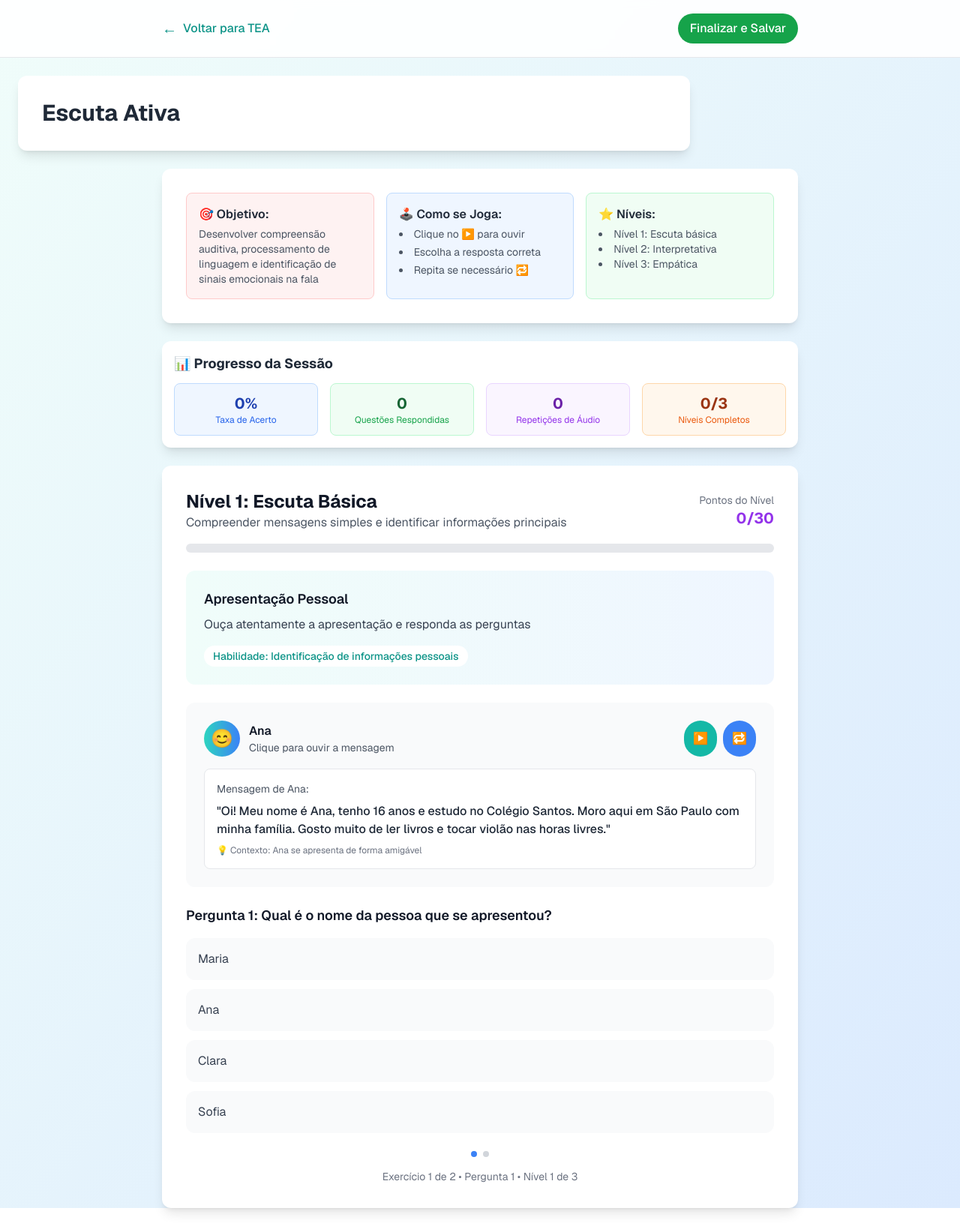
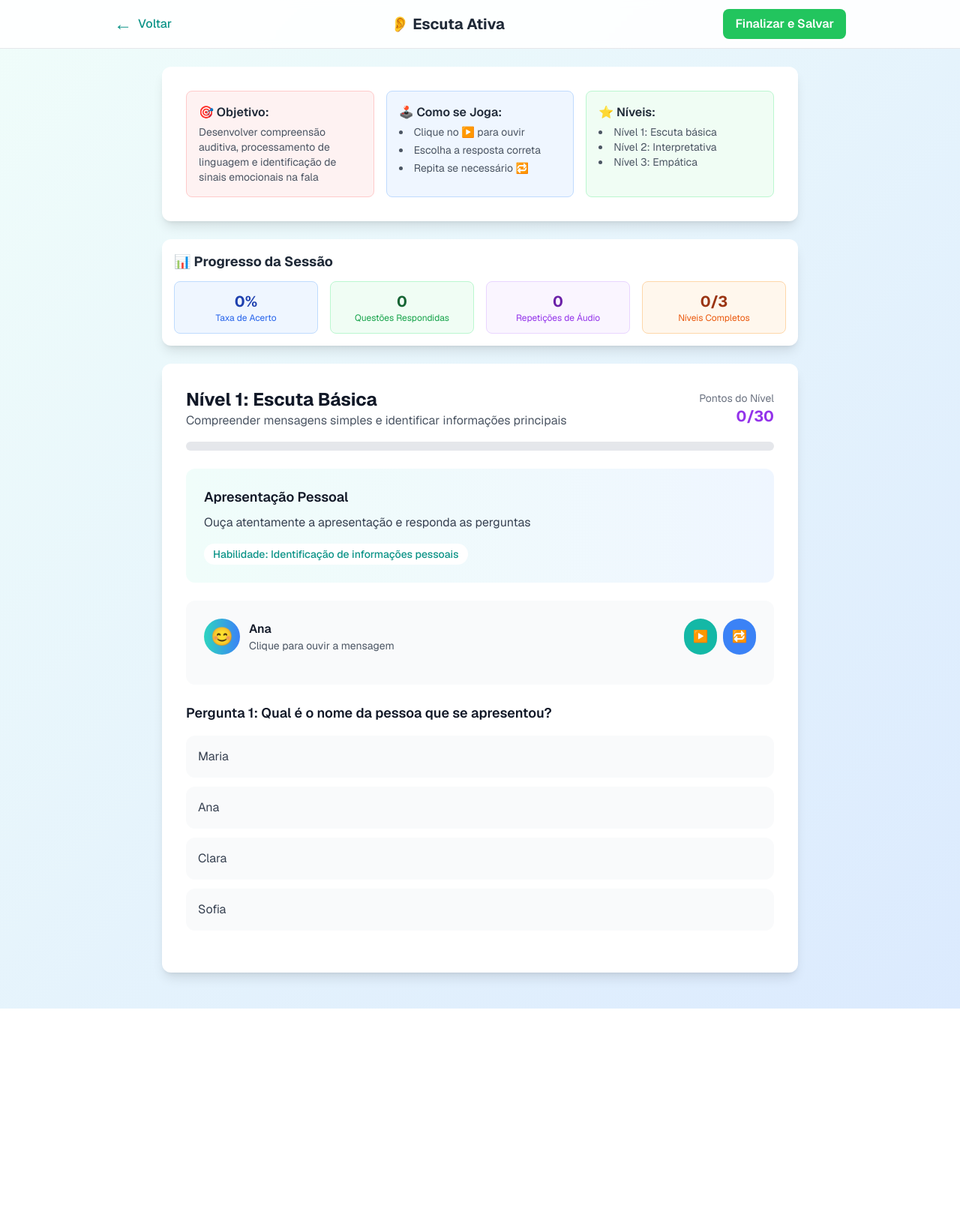
Before and after one commit to ClaudemirWork/teaplus-working, a Next.js app: page /active-listening in a window 1280 px wide. Shown: the whole page at 75% size. After the commit the page ends 1345 px from the top, so only its background shows below. Built offline with nearby package versions, Linux system fonts and the light colour scheme.

Commit message:
Update page.tsx correção do botão voltar para o dashboard em escuta ativa

```diff
--- a/app/active-listening/page.tsx
+++ b/app/active-listening/page.tsx
@@ -387,7 +387,6 @@ export default function ActiveListening() {
     })
   }
 
-  // FUNÇÃO DE SALVAMENTO - IGUAL AO CAA
   const handleSaveSession = async () => {
     if (metrics.totalQuestions === 0) {
       alert('Nenhuma interação foi registrada para salvar.')
@@ -398,12 +397,8 @@ export default function ActiveListening() {
 
     const fimSessao = new Date()
     const duracaoSegundos = Math.round((fimSessao.getTime() - inicioSessao.getTime()) / 1000)
-    const avgResponseTime = metrics.responseTime.length > 0
-      ? Math.floor(metrics.responseTime.reduce((a, b) => a + b, 0) / metrics.responseTime.length / 1000)
-      : 0
 
     try {
-      // Obter o usuário atual - EXATAMENTE COMO NO CAA
       const { data: { user }, error: userError } = await supabase.auth.getUser()
 
       if (userError || !user) {
@@ -413,39 +408,36 @@ export default function ActiveListening() {
         return
       }
 
-      // Salvar na tabela sessoes - MESMA ESTRUTURA DO CAA
-      const { data, error } = await supabase
+      const { error } = await supabase
         .from('sessoes')
         .insert([{
           usuario_id: user.id,
           atividade_nome: 'Escuta Ativa',
           pontuacao_final: totalScore,
-          data_fim: fimSessao.toISOString()
+          data_fim: fimSessao.toISOString(),
+          metricas: { ...metrics, duracaoSegundos } // Adicionando métricas
         }])
 
       if (error) {
         console.error('Erro ao salvar:', error)
         alert(`Erro ao salvar: ${error.message}`)
       } else {
-        // Mostrar resumo antes de redirecionar
         const resumo = `Sessão salva com sucesso!
 
 📊 Métricas da Sessão:
 • Exercícios Completados: ${metrics.totalQuestions}
 • Taxa de Acerto: ${Math.round((metrics.correctAnswers / Math.max(metrics.totalQuestions, 1)) * 100)}%
 • Tempo Total: ${Math.floor(duracaoSegundos / 60)}min ${duracaoSegundos % 60}s
-• Compreensão Simples: ${metrics.simpleComprehension}
-• Compreensão Complexa: ${metrics.complexComprehension}
-• Compreensão Inferencial: ${metrics.inferentialComprehension}
 • Repetições de Áudio: ${metrics.audioRepeats}
 
-🎯 Métricas Científicas:
-• CELF-5 (Compreensão Auditiva): ${metrics.correctAnswers}/${metrics.totalQuestions}
-• ADOS-2 (Atenção): ${metrics.audioRepeats < 3 ? 'Adequada' : 'Necessita Suporte'}
-• Listener Feedback: ${metrics.listenerFeedback} interações`
+🎯 Desempenho em Habilidades:
+• Compreensão Simples: ${metrics.simpleComprehension} acertos
+• Compreensão Complexa: ${metrics.complexComprehension} acertos
+• Compreensão Inferencial: ${metrics.inferentialComprehension} acertos
+`
 
         alert(resumo)
-        router.push('/profileselection')
+        router.push('/dashboard') // Redireciona para o novo dashboard
       }
     } catch (error: any) {
       console.error('Erro inesperado:', error)
@@ -455,37 +447,40 @@ export default function ActiveListening() {
     }
   }
 
-  if (gameCompleted) {
-    return (
-      <div className="min-h-screen bg-gradient-to-br from-teal-50 to-blue-100">
-        {/* Header com Botão Finalizar */}
-        <div className="bg-white/90 backdrop-blur-sm border-b border-gray-200 sticky top-0 z-10">
-          <div className="max-w-4xl mx-auto px-4 sm:px-6 py-4">
-            <div className="flex items-center justify-between">
+  // ---- Componente de Cabeçalho Reutilizável ----
+  const GameHeader = () => (
+    <header className="bg-white/90 backdrop-blur-sm border-b border-gray-200 sticky top-0 z-10">
+      <div className="max-w-5xl mx-auto px-4 sm:px-6">
+        <div className="flex items-center justify-between h-16">
           <Link
-                href="/tea"
-                className="flex items-center text-teal-600 hover:text-teal-700 transition-colors min-h-[44px] px-2 -ml-2"
+            href="/dashboard"
+            className="flex items-center text-teal-600 hover:text-teal-700 transition-colors"
           >
-                <span className="text-xl mr-2">←</span>
-                <span className="text-sm sm:text-base font-medium">Voltar</span>
+            <span className="text-2xl mr-2">←</span>
+            <span className="font-medium text-sm sm:text-base">Voltar</span>
           </Link>
 
-              <h1 className="text-lg sm:text-xl font-bold text-gray-800">
+          <h1 className="text-lg sm:text-xl font-bold text-gray-800 text-center">
             👂 Escuta Ativa
           </h1>
 
           <button
             onClick={handleSaveSession}
             disabled={salvando}
-                className="bg-green-500 hover:bg-green-600 text-white px-4 py-2 rounded-lg font-semibold transition-colors disabled:bg-green-400"
+            className="bg-green-500 hover:bg-green-600 text-white px-4 py-2 rounded-lg font-semibold transition-colors disabled:bg-green-400 disabled:cursor-not-allowed"
           >
             {salvando ? 'Salvando...' : 'Finalizar e Salvar'}
           </button>
         </div>
       </div>
-        </div>
+    </header>
+  )
 
-        <div className="max-w-4xl mx-auto px-4 sm:px-6 py-6">
+  if (gameCompleted) {
+    return (
+      <div className="min-h-screen bg-gradient-to-br from-teal-50 to-blue-100">
+        <GameHeader />
+        <main className="max-w-4xl mx-auto px-4 sm:px-6 py-6">
           <div className="flex min-h-[500px] items-center justify-center">
             <div className="max-w-2xl text-center">
               <div className="rounded-3xl bg-white p-8 sm:p-12 shadow-xl">
@@ -533,45 +528,19 @@ export default function ActiveListening() {
               </div>
             </div>
           </div>
-        </div>
+        </main>
       </div>
     )
   }
 
   return (
     <div className="min-h-screen bg-gradient-to-br from-teal-50 to-blue-100">
-      {/* Header com Botão Finalizar Sempre Visível - IGUAL AO CAA */}
-      <div className="bg-white/90 backdrop-blur-sm border-b border-gray-200 sticky top-0 z-10">
-        <div className="max-w-4xl mx-auto px-4 sm:px-6 py-4">
-          <div className="flex items-center justify-between">
-            <Link
-              href="/tea"
-              className="flex items-center text-teal-600 hover:text-teal-700 transition-colors min-h-[44px] px-2 -ml-2"
-            >
-              <span className="text-xl mr-2">←</span>
-              <span className="text-sm sm:text-base font-medium">Voltar para TEA</span>
-            </Link>
+      <GameHeader />
 
-            <button
-              onClick={handleSaveSession}
-              disabled={salvando}
-              className="bg-green-600 hover:bg-green-700 text-white px-4 py-2 rounded-full font-medium transition-colors disabled:bg-green-400 flex items-center space-x-2"
-            >
-              <span>{salvando ? 'Salvando...' : 'Finalizar e Salvar'}</span>
-            </button>
-          </div>
-        </div>
-      </div>
-
-      {/* Título da Atividade */}
-      <div className="bg-white shadow-lg rounded-xl p-6 sm:p-8 mx-4 sm:mx-6 max-w-4xl mx-auto mt-6 mb-6">
-        <h1 className="text-2xl sm:text-3xl font-bold text-gray-800">Escuta Ativa</h1>
-      </div>
-
-      <div className="max-w-4xl mx-auto px-4 sm:px-6">
-        {/* Cards de Instrução - Layout Padronizado IGUAL AO CAA */}
+      <main className="max-w-4xl mx-auto px-4 sm:px-6 py-6">
+        {/* Cards de Instrução */}
         <div className="bg-white rounded-xl shadow-lg p-6 sm:p-8 mb-6">
-          <div className="grid grid-cols-1 sm:grid-cols-2 lg:grid-cols-3 gap-4">
+          <div className="grid grid-cols-1 md:grid-cols-3 gap-4">
             <div className="bg-red-50 border border-red-200 rounded-lg p-4">
               <h3 className="font-semibold text-gray-800 mb-1">🎯 Objetivo:</h3>
               <p className="text-sm text-gray-600">
@@ -605,7 +574,7 @@ export default function ActiveListening() {
           </div>
         </div>
 
-        {/* Progresso da Sessão - 4 Métricas IGUAL AO CAA */}
+        {/* Progresso da Sessão */}
         <div className="bg-white rounded-xl shadow-lg p-4 mb-6">
           <h3 className="text-lg font-bold text-gray-800 mb-3 flex items-center">📊 Progresso da Sessão</h3>
           <div className="grid grid-cols-2 sm:grid-cols-4 gap-4">
@@ -665,7 +634,7 @@ export default function ActiveListening() {
           </div>
 
           {currentExerciseData && currentQuestionData && (
-            <div className="mb-6">
+            <div>
               <div className="mb-6 rounded-xl bg-gradient-to-r from-teal-50 to-blue-50 p-4 sm:p-6">
                 <h3 className="mb-2 text-base sm:text-lg font-semibold text-gray-900">{currentExerciseData.title}</h3>
                 <p className="mb-4 text-sm sm:text-base text-gray-700">{currentExerciseData.instruction}</p>
@@ -680,7 +649,7 @@ export default function ActiveListening() {
                     <div className="flex h-10 w-10 sm:h-12 sm:w-12 items-center justify-center rounded-full bg-gradient-to-r from-teal-400 to-blue-500 text-xl sm:text-2xl text-white mr-3 flex-shrink-0">
                       {currentExerciseData.speakerEmotion}
                     </div>
-                    <div className="min-w-0">
+                    <div>
                       <div className="font-semibold text-gray-900 text-sm sm:text-base">{currentExerciseData.speaker}</div>
                       <div className="text-xs sm:text-sm text-gray-600">
                         {isListening ? 'Reproduzindo áudio...' : 'Clique para ouvir a mensagem'}
@@ -691,10 +660,10 @@ export default function ActiveListening() {
                     <button
                       onClick={simulateAudioPlay}
                       disabled={isListening}
-                      className={`rounded-full p-2 sm:p-3 transition-all min-h-[44px] min-w-[44px] touch-manipulation ${
+                      className={`rounded-full p-2 sm:p-3 transition-all ${
                         isListening
                           ? 'bg-gray-300 cursor-not-allowed'
-                          : 'bg-teal-500 hover:bg-teal-600 active:bg-teal-700 text-white'
+                          : 'bg-teal-500 hover:bg-teal-600 text-white'
                       }`}
                       title="Reproduzir áudio"
                     >
@@ -703,7 +672,7 @@ export default function ActiveListening() {
                     <button
                       onClick={repeatAudio}
                       disabled={isListening}
-                      className="rounded-full p-2 sm:p-3 bg-blue-500 hover:bg-blue-600 active:bg-blue-700 text-white transition-all min-h-[44px] min-w-[44px] touch-manipulation"
+                      className="rounded-full p-2 sm:p-3 bg-blue-500 hover:bg-blue-600 text-white transition-all"
                       title="Repetir áudio"
                     >
                       🔁
@@ -711,7 +680,7 @@ export default function ActiveListening() {
                     {isListening && (
                       <button
                         onClick={stopAudio}
-                        className="rounded-full p-2 sm:p-3 bg-red-500 hover:bg-red-600 active:bg-red-700 text-white transition-all min-h-[44px] min-w-[44px] touch-manipulation"
+                        className="rounded-full p-2 sm:p-3 bg-red-500 hover:bg-red-600 text-white transition-all"
                         title="Parar áudio"
                       >
                         ⏹️
@@ -719,45 +688,27 @@ export default function ActiveListening() {
                     )}
                   </div>
                 </div>
-
-                <div className="rounded-lg bg-white p-3 sm:p-4 border border-gray-200">
-                  <div className="text-gray-600 text-xs sm:text-sm mb-2">Mensagem de {currentExerciseData.speaker}:</div>
-                  <div className="text-gray-800 font-medium text-sm sm:text-base">"{currentExerciseData.message}"</div>
-                  <div className="text-gray-500 text-xs mt-2">
-                    💡 Contexto: {currentExerciseData.audioDescription}
-                  </div>
-                </div>
-
-                {isListening && (
-                  <div className="mt-4 text-center">
-                    <div className="inline-flex items-center px-3 sm:px-4 py-2 bg-teal-100 text-teal-800 rounded-lg text-sm">
-                      <div className="animate-pulse mr-2">🎧</div>
-                      Reproduzindo áudio... (Escute com atenção!)
-                    </div>
-                  </div>
-                )}
               </div>
 
               <div className="mb-6">
                 <h4 className="mb-4 text-base sm:text-lg font-semibold text-gray-900">
                   Pergunta {currentQuestion + 1}: {currentQuestionData.question}
                 </h4>
-
                 <div className="space-y-3">
                   {currentQuestionData.options.map((option, index) => (
                     <button
                       key={index}
                       onClick={() => handleAnswer(index)}
                       disabled={selectedAnswer !== null}
-                      className={`w-full rounded-xl p-3 sm:p-4 text-left transition-all min-h-[48px] touch-manipulation ${
+                      className={`w-full rounded-xl p-3 sm:p-4 text-left transition-all ${
                         selectedAnswer === null
-                          ? 'bg-gray-50 text-gray-700 hover:bg-gray-100 hover:shadow-lg active:bg-gray-200'
+                          ? 'bg-gray-50 text-gray-700 hover:bg-gray-100'
                           : selectedAnswer === index
                           ? index === currentQuestionData.correct
                             ? 'bg-green-100 text-green-800 border-2 border-green-300'
                             : 'bg-red-100 text-red-800 border-2 border-red-300'
                           : index === currentQuestionData.correct
-                          ? 'bg-green-100 text-green-800 border-2 border-green-300'
+                          ? 'bg-green-100 text-green-800'
                           : 'bg-gray-100 text-gray-400'
                       }`}
                     >
@@ -775,13 +726,13 @@ export default function ActiveListening() {
                 }`}>
                   {selectedAnswer === currentQuestionData.correct ? (
                     <div className="flex items-center">
-                      <span className="mr-2 text-xl sm:text-2xl">✅</span>
-                      <span className="text-base sm:text-lg font-semibold">Excelente escuta! +10 pontos</span>
+                      <span className="mr-2 text-xl">✅</span>
+                      <span className="font-semibold">Excelente escuta! +10 pontos</span>
                     </div>
                   ) : (
                     <div className="flex items-center">
-                      <span className="mr-2 text-xl sm:text-2xl">👂</span>
-                      <span className="text-base sm:text-lg font-semibold">Boa tentativa! Vamos aprimorar a escuta.</span>
+                      <span className="mr-2 text-xl">👂</span>
+                      <span className="font-semibold">Boa tentativa! Vamos aprimorar a escuta.</span>
                     </div>
                   )}
                 </div>
@@ -798,7 +749,7 @@ export default function ActiveListening() {
                 <div className="text-center">
                   <button
                     onClick={nextQuestion}
-                    className="rounded-xl bg-gradient-to-r from-teal-500 to-blue-600 px-6 sm:px-8 py-3 sm:py-4 text-base sm:text-lg font-semibold text-white transition-all hover:from-teal-600 hover:to-blue-700 hover:shadow-lg min-h-[48px] touch-manipulation"
+                    className="rounded-xl bg-gradient-to-r from-teal-500 to-blue-600 px-8 py-3 text-lg font-semibold text-white transition-all hover:shadow-lg"
                   >
                     {currentQuestion < (currentExerciseData?.questions.length || 0) - 1
                       ? 'Próxima Pergunta'
@@ -813,30 +764,8 @@ export default function ActiveListening() {
               )}
             </div>
           )}
-
-          {/* Indicadores de Progresso */}
-          <div className="mt-6 flex justify-center space-x-2">
-            {Array.from({ length: currentLevelData?.exercises.length || 0 }).map((_, idx) => (
-              <div
-                key={idx}
-                className={`h-2 w-2 rounded-full ${
-                  idx < currentExercise
-                    ? 'bg-green-500'
-                    : idx === currentExercise
-                    ? 'bg-blue-500'
-                    : 'bg-gray-300'
-                }`}
-              />
-            ))}
         </div>
-
-          <div className="mt-4 text-center text-xs sm:text-sm text-gray-500">
-            Exercício {currentExercise + 1} de {currentLevelData?.exercises.length} •
-            Pergunta {currentQuestion + 1} •
-            Nível {currentLevel} de {levels.length}
-          </div>
-        </div>
-      </div>
+      </main>
     </div>
   )
 }
```
Lines whose indentation alone changed are shown as unchanged.
